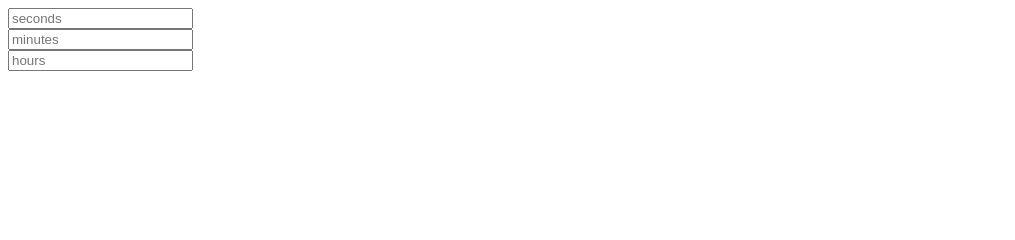
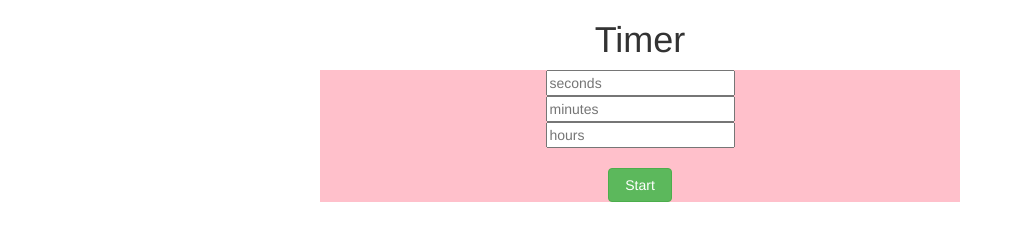
Before and after one commit to ajdw/timer, a plain HTML site: page index.html in a window 1280 px wide. Shown: the whole page, without its empty margins (0-1015 px from the left). Drawn offline with nearby package versions, Linux system fonts and the light colour scheme.

Commit message:
added css stylings

```diff
--- a/css/main.css
+++ b/css/main.css
@@ -0,0 +1,14 @@
+body {
+	text-align: center;
+}
+
+#input-container {
+	display: inline-block;
+	background-color: pink;
+	width: 50%;
+}
+
+#start-button {
+	margin-top: 20px;
+	width: 10%;
+}
--- a/index.html
+++ b/index.html
@@ -2,14 +2,23 @@
 <head>
 	<title>Timer</title>
 	<link rel = "stylesheet" type="text/css" href="css/main.css">
+	<link rel="stylesheet" href="https://maxcdn.bootstrapcdn.com/bootstrap/3.3.7/css/bootstrap.min.css">
+    <meta name="viewport" content="width=device-width, initial-scale=1">
 </head>
 <body>
 
-<input type = "number" id = "seconds" placeholder = "seconds"></input>
-<br>
-<input type = "number" id = "minutes" placeholder = "minutes"></input>
-<br>
-<input type = "number" id = "hours" placeholder = "hours"></input>
+
+<h1>Timer</h1>
+<div class = "fluid-row" id = "input-container">
+	<input type = "number" id = "seconds" placeholder = "seconds"></input>
+	<br>
+	<input type = "number" id = "minutes" placeholder = "minutes"></input>
+	<br>
+	<input type = "number" id = "hours" placeholder = "hours"></input>
+	<br>
+	<button class="btn btn-success" id = "start-button">Start</button>
+</div>
+
 
 <script src = "js/main.js"></script>
 </body>
```
